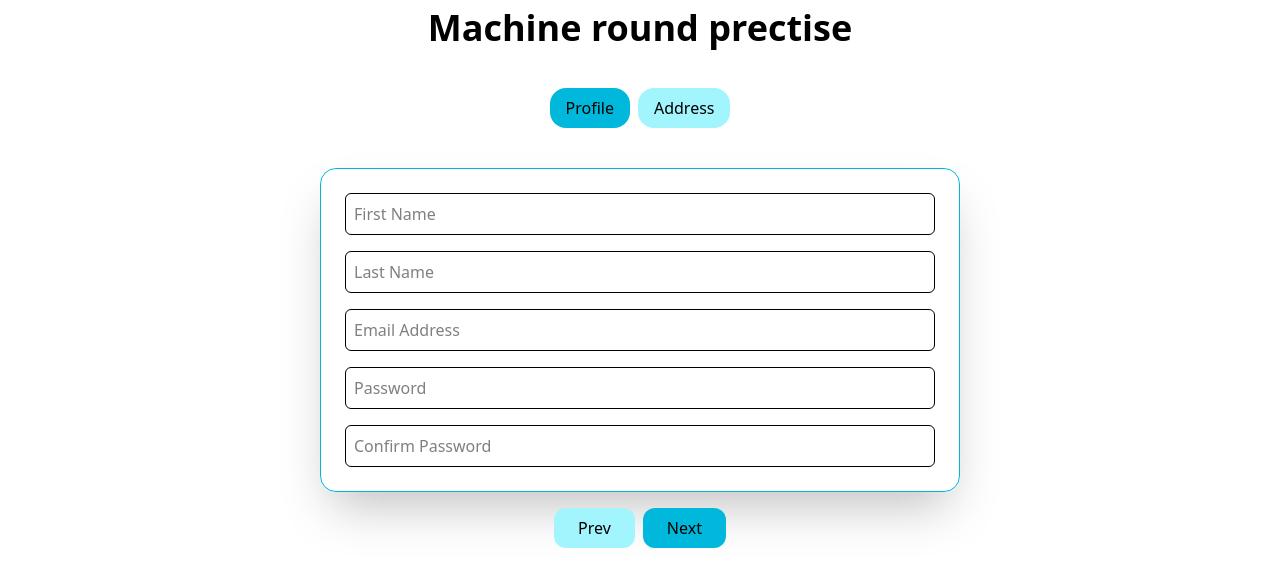
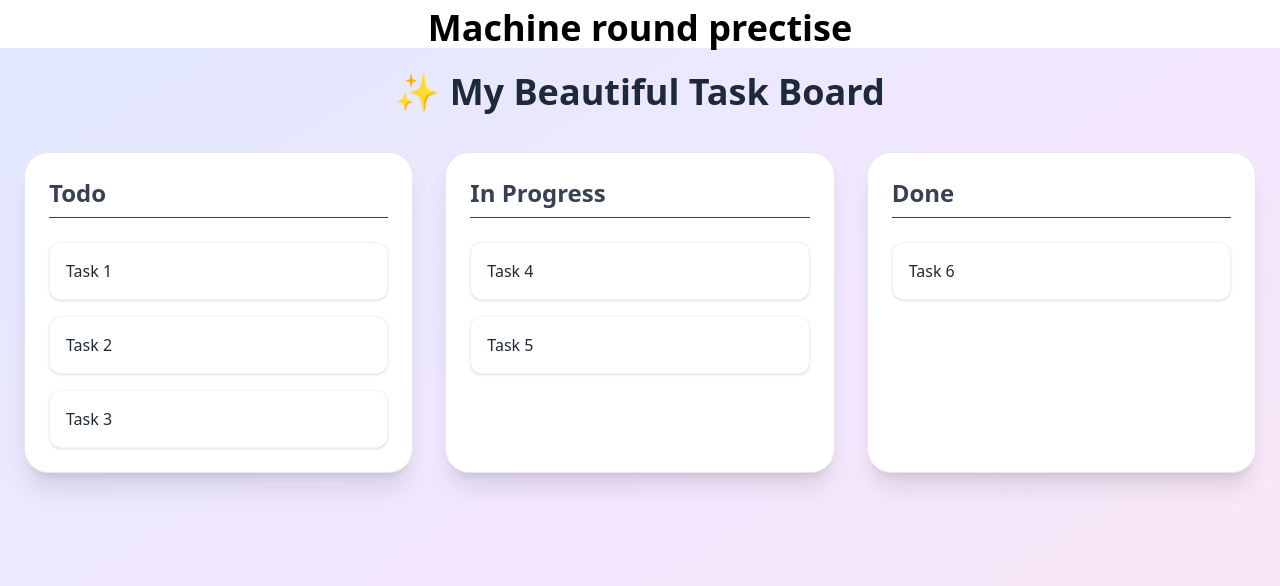
Before and after one commit to arjun808/machine_coding, a React (Vite) app: page / in a window 1280 px wide. Shown: the top 586 px of the page. Built offline with nearby package versions, Linux system fonts and the light colour scheme.

Commit message:
feat: Kanban done

```diff
--- a/src/App.tsx
+++ b/src/App.tsx
@@ -1,4 +1,4 @@
-import Stepper from "./Questions/Stepper";
+import DragAndDrop from "./Questions/Drag-Drop";
 
 const App = () => {
   return (
@@ -6,7 +6,8 @@ const App = () => {
       <h1 className="text-center text-4xl font-bold mt-2">
         Machine round prectise
       </h1>
-      <Stepper />
+      {/* <Stepper /> */}
+      <DragAndDrop />
     </div>
   );
 };
--- /dev/null
+++ b/src/Questions/Drag-Drop/DragAndDrop.tsx
@@ -0,0 +1,101 @@
+import { useRef, useState } from "react";
+import { DragAndDropConfig } from "./dragAndDrop.config";
+
+interface DragItem {
+  id: string;
+  content: string;
+}
+
+type ItemsMap = {
+  [key: string]: DragItem[];
+};
+
+const DragAndDrop = () => {
+  const [items, setItems] = useState<ItemsMap>(DragAndDropConfig);
+
+  const draggedItem = useRef<DragItem | null>(null);
+  const sourceKey = useRef<string>("");
+
+  const handleDragStart = (
+    event: React.DragEvent<HTMLDivElement>,
+    item: DragItem,
+    key: string
+  ) => {
+    draggedItem.current = item;
+    sourceKey.current = key;
+    event.currentTarget.classList.add("opacity-50", "scale-95");
+  };
+
+  const handleDragOver = (event: React.DragEvent<HTMLDivElement>) => {
+    event.preventDefault();
+  };
+
+  const handleDrop = (
+    event: React.DragEvent<HTMLDivElement>,
+    targetKey: string
+  ) => {
+    event.preventDefault();
+
+    const currentItem = draggedItem.current;
+    const fromKey = sourceKey.current;
+
+    if (!currentItem || fromKey === targetKey) return;
+
+    const sourceItems = items[fromKey].filter(
+      (i) => i.id !== currentItem.id
+    );
+    const destinationItems = [...items[targetKey], currentItem];
+
+    setItems((prev) => ({
+      ...prev,
+      [fromKey]: sourceItems,
+      [targetKey]: destinationItems,
+    }));
+
+    draggedItem.current = null;
+    sourceKey.current = "";
+  };
+
+  const handleDragEnd = (event: React.DragEvent<HTMLDivElement>) => {
+    event.currentTarget.classList.remove("opacity-50", "scale-95");
+  };
+
+  return (
+    <div className="min-h-screen bg-gradient-to-br from-indigo-100 via-purple-100 to-pink-100 p-6">
+      <h1 className="text-4xl font-bold text-center mb-10 text-gray-800">
+        ✨ My Beautiful Task Board
+      </h1>
+      <div className="grid grid-cols-1 sm:grid-cols-2 md:grid-cols-3 gap-8">
+        {Object.keys(items).map((key) => (
+          <div
+            key={key}
+            className="bg-white bg-opacity-90 backdrop-blur-md rounded-3xl shadow-xl p-6 border border-gray-200"
+          >
+            <h2 className="text-2xl font-semibold text-gray-700 capitalize mb-6 border-b pb-2">
+              {key.replace(/([A-Z])/g, " $1")}
+            </h2>
+            <div
+              onDragOver={handleDragOver}
+              onDrop={(event) => handleDrop(event, key)}
+              className="min-h-[150px] space-y-4"
+            >
+              {items[key].map((item) => (
+                <div
+                  key={item.id}
+                  draggable
+                  onDragStart={(event) => handleDragStart(event, item, key)}
+                  onDragEnd={handleDragEnd}
+                  className="p-4 bg-white rounded-xl shadow hover:shadow-lg transition-transform transform hover:-translate-y-1 cursor-grab border border-gray-100"
+                >
+                  <span className="text-gray-800 font-medium">{item.content}</span>
+                </div>
+              ))}
+            </div>
+          </div>
+        ))}
+      </div>
+    </div>
+  );
+};
+
+export default DragAndDrop;
--- /dev/null
+++ b/src/Questions/Drag-Drop/dragAndDrop.config.ts
@@ -0,0 +1,15 @@
+export const DragAndDropConfig = {
+    todo: [
+            { id: "1", content: "Task 1" },
+            { id: "2", content: "Task 2" },
+            { id: "3", content: "Task 3" }
+    ],
+    inProgress:[
+            { id: "4", content: "Task 4" },
+            { id: "5", content: "Task 5" }
+ ],
+
+    done:[
+            { id: "6", content: "Task 6" }
+        ]
+    }
--- /dev/null
+++ b/src/Questions/Drag-Drop/index.ts
@@ -0,0 +1 @@
+export {default} from "./DragAndDrop"
```
